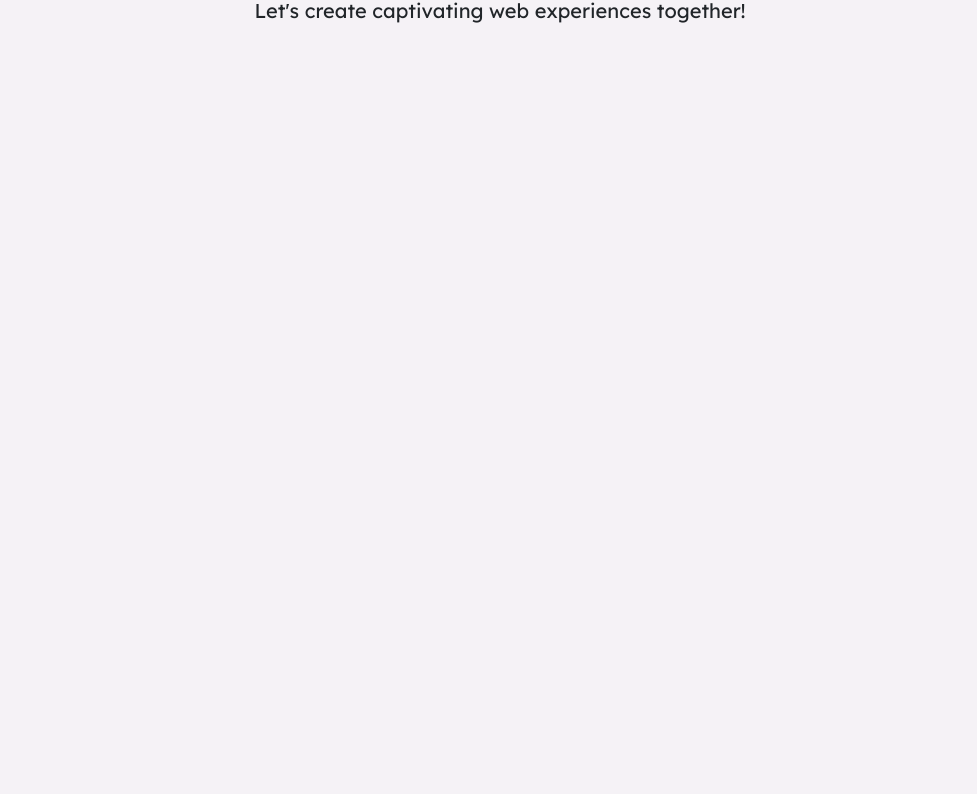
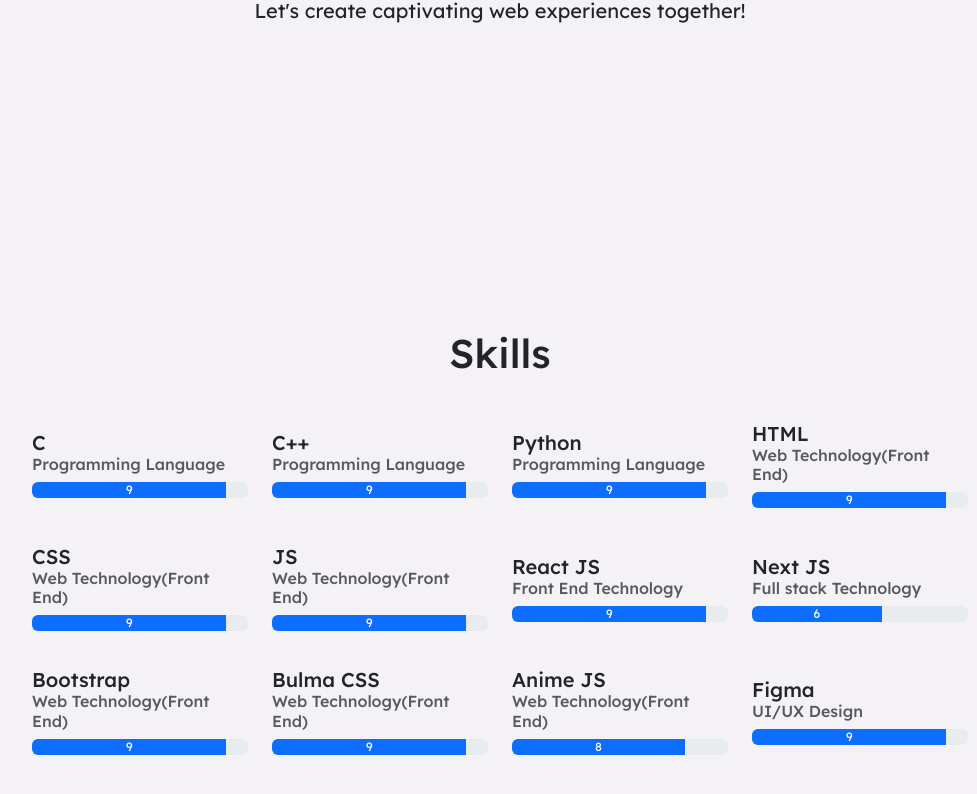
Before and after one commit to Jyothsna63/Portfolio, a React (Create React App) app in the folder portfolio/: page / in a window 1280 px wide. Shown: the part 490-1284 px from the top of the page, without its empty margins (140-1117 px from the left). Before the commit the page ends 800 px from the top, so only its background shows below. Built offline with nearby package versions, Linux system fonts and the light colour scheme.

Commit message:
skills menu completed

```diff
--- a/portfolio/public/index.html
+++ b/portfolio/public/index.html
@@ -6,6 +6,7 @@
   <meta name="viewport" content="width=device-width, initial-scale=1" />
   <title>Midhun Mareedu</title>
   <link rel="stylesheet" href="styles.css">
+  <link rel="shortcut icon" href="brand.png" type="image/x-icon">
 </head>
 
 <body>
--- a/portfolio/public/styles.css
+++ b/portfolio/public/styles.css
@@ -279,7 +279,7 @@
     position: absolute;
     width: 100%;
     transform: scaleX(0);
-    height: 3px;
+    height: 4px;
     bottom: 0;
     left: 0;
     background-color: #595959;
@@ -296,3 +296,9 @@
     transform: scaleX(1);
     transform-origin: bottom left;
 }
+
+/* favicon */
+
+#favicon {
+    box-shadow: 0 0 2px rgba(0, 0, 0, 0.5);
+}
--- a/portfolio/src/components/Content.jsx
+++ b/portfolio/src/components/Content.jsx
@@ -1,24 +1,32 @@
 import React, { useRef } from "react";
 import { Fade } from "react-awesome-reveal"
 import { TypeAnimation } from 'react-type-animation';
+import skills from "../data/skills";
+import SkillCard from "./SkillCard";
 const Content = () => {
     return (
-        <Fade>
-            <div className="font-1 w-4">
-                <div className="container">
+        <div className="font-1 w-4">
+            <div className="container">
+                <Fade>
                     <div className="row container d-flex justify-content-center align-items-center vh-100 vw-100">
                         <div className="col-lg-12 col-sm-12 text-center">
                             <h1 className="text-center"><TypeAnimation
-                                sequence={['Hello!', 1000, 'नमस्ते!', 1000,'హలో!',1000]}
-                                style = {{ fontSize: '2em' }}
+                                sequence={['Hello!', 1000, 'नमस्ते!', 1000, 'హలో!', 1000]}
+                                style={{ fontSize: '2em' }}
                                 repeat={Infinity}
                             /></h1><br />
                             <p className="fs-5" > I 'm Midhun, a <span className="font-1 w-9">web designer</span>. I specialize in UI design using frameworks like React Js and Next Js. With expertise in wireframe creation and a creative design mindset, I craft visually appealing and user-friendly websites. I'm also skilled in C, Python, Java, and back-end technologies like Django, Node.js, and Express.js. Let's create captivating web experiences together!</p>
                         </div>
                     </div>
+                </Fade>
+                <div className="row container d-flex justify-content-center align-items-center vh-100 vw-100" id="skills">
+                    <h1 className="text-center">Skills</h1>
+                    {skills.map((skill) => {
+                        return <SkillCard name={skill.name} rating={skill.rating} category={skill.category} />
+                    })}
                 </div>
             </div>
-        </Fade>
+        </div>
     )
 }
 
--- a/portfolio/src/components/Header.jsx
+++ b/portfolio/src/components/Header.jsx
@@ -9,7 +9,7 @@
     }, [current])
     const Clickstyle =
     {
-        borderBottom: "3px solid black",
+        borderBottom: "4px solid black",
         color: "black"
     }
     return (
@@ -25,7 +25,7 @@
                             <a className="nav-link " style={current == "About me" ? Clickstyle : {}} aria-current="page" id="about" href="#" onClick={(e) => setCurrent(e.target.innerHTML)} >About me</a>
                         </li>
                         <li className="nav-item mx-4 hover-animation">
-                            <a className="nav-link " style={current == "Skills" ? Clickstyle : {}} aria-current="page" id="skills" href="#" onClick={(e) => setCurrent(e.target.innerHTML)} >Skills</a>
+                            <a className="nav-link " style={current == "Skills" ? Clickstyle : {}} aria-current="page"  href="#skills" onClick={(e) => setCurrent(e.target.innerHTML)} >Skills</a>
                         </li>
 
                         <li className="nav-item mx-4 hover-animation">
--- /dev/null
+++ b/portfolio/src/components/SkillCard.jsx
@@ -0,0 +1,20 @@
+import React from "react";
+
+
+const SkillCard = (props) => {
+    return (
+        <div className="col-lg-6 col-md-6 " style={{ width: "15rem" }}>
+            <div className="card-body">
+                <h5 className="card-title">{props.name}</h5>
+                <h6 className="card-subtitle mb-2 text-body-secondary">{props.category}</h6>
+                <p className="card-text">
+                    <div className="progress" role="progressbar" aria-label="Basic example" aria-valuenow={props.rating} aria-valuemin="0" aria-valuemax="5">
+                        <div className= "progress-bar" style={{width : `${props.rating / 10 * 100}%`} } >{props.rating}</div>
+                    </div>
+                </p>
+            </div>
+        </div>
+    )
+}
+
+export default SkillCard;
--- /dev/null
+++ b/portfolio/src/data/skills.js
@@ -0,0 +1,110 @@
+const skills = [
+    {
+        name: "C",
+        rating: 9,
+        category : "Programming Language"
+    },
+    {
+        name: "C++",
+        rating: 9,
+        category : "Programming Language"
+    },
+    {
+        name: "Python",
+        rating: 9,
+        category : "Programming Language"
+    },
+    {
+        name: "HTML",
+        rating: 9,
+        category : "Web Technology(Front End)"
+    },
+    {
+        name: "CSS",
+        rating: 9,
+        category : "Web Technology(Front End)"
+    },
+    {
+        name: "JS",
+        rating: 9,
+        category : "Web Technology(Front End)"
+    },
+    {
+        name: "React JS",
+        rating: 9,
+        category : "Front End Technology"
+    },
+    {
+        name: "Next JS",
+        rating: 6,
+        category : "Full stack Technology"
+    },
+    {
+        name : "Bootstrap",
+        rating : 9,
+        category : "Web Technology(Front End)"
+    },
+    {
+        name : "Bulma CSS",
+        rating : 9,
+        category : "Web Technology(Front End)"
+    },
+    {
+        name : "Anime JS",
+        rating : 8,
+        category : "Web Technology(Front End)"
+    },
+    {
+        name : "Figma",
+        rating : 9,
+        category : "UI/UX Design"
+    },
+    {
+        name : "Node JS & Express JS",
+        rating : 9,
+        category : "Web Technology(Back End)"
+    },
+    {
+        name : "Django",
+        rating : 9,
+        category : "Web Technology(Back End)"
+    },
+    {
+        name : "MySQL",
+        rating : 9,
+        category : "DB Query Language"
+    },
+    {
+        name : "Mongo DB",
+        rating : 9,
+        category : "DB Query Language"
+    },
+    {
+        name : "After Effects",
+        rating : 7,
+        category : "Graphics Design"
+    },
+    {
+        name : "Premiere Pro",
+        rating : 8,
+        category : "Graphics Design"
+    },
+    {
+        name : "VSDC",
+        rating : 9,
+        category : "Graphics Design"
+
+    },
+    {
+        name : "Canva",
+        rating : 9,
+        category : "Graphics Design"
+    },
+    {
+        name : "PhotoShop",
+        rating : 9,
+        category : "Graphics Design"
+    }
+]
+
+export default skills;
```
